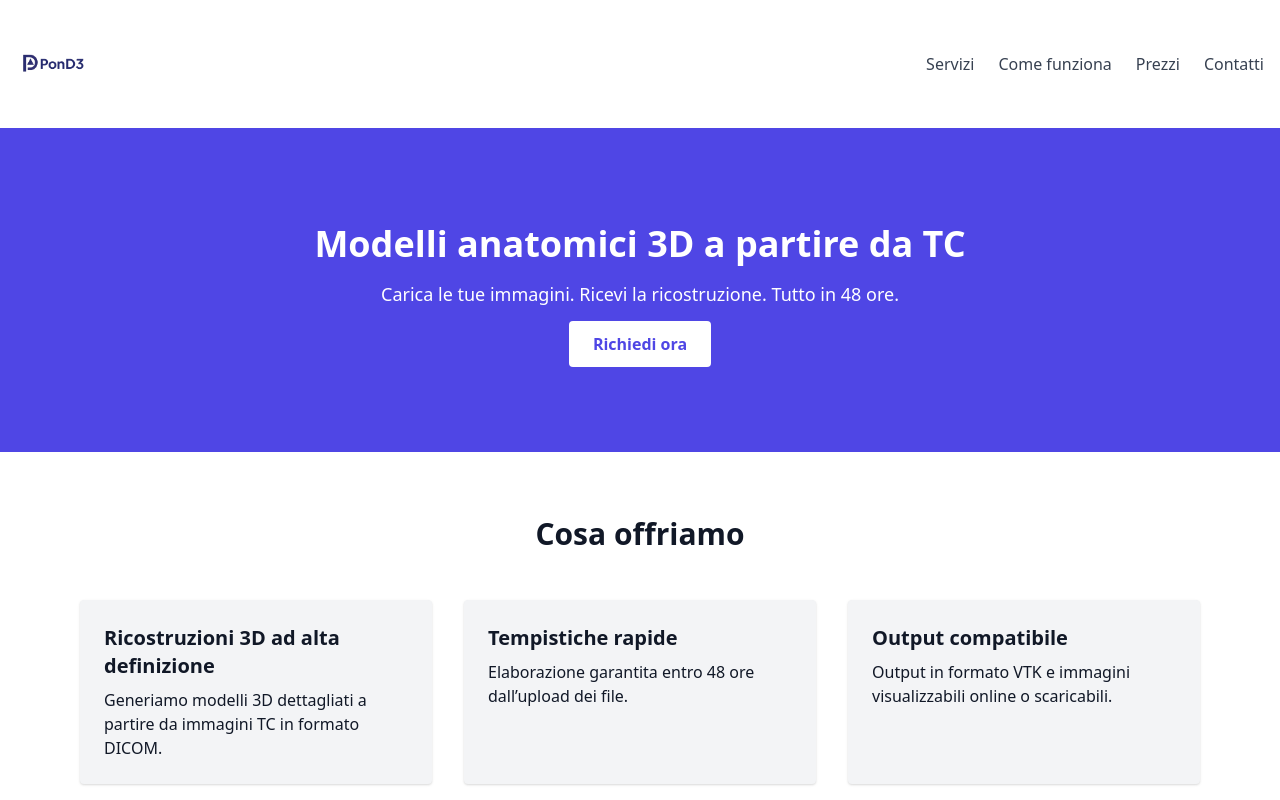
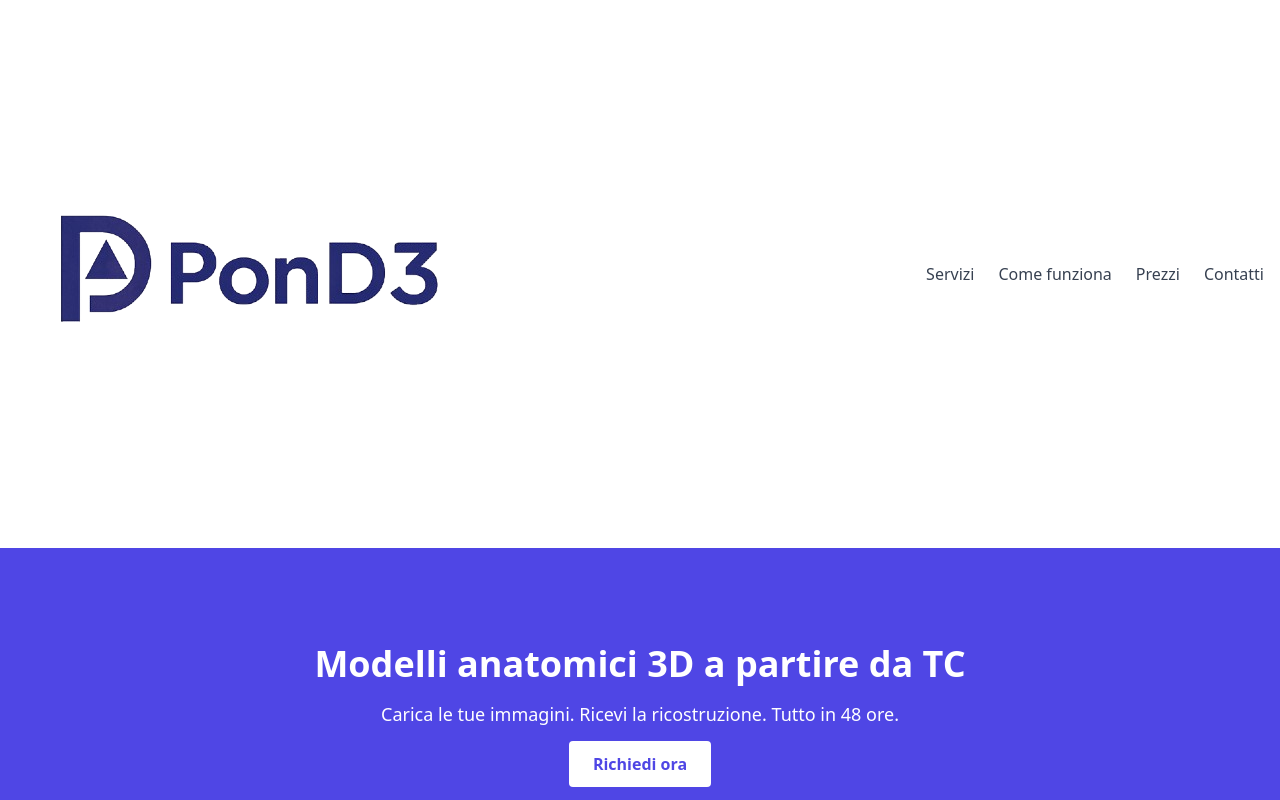
Before and after one commit to rega-12/Ponde3D, a plain HTML site: page index.html in a window 1280 px wide. Shown: the top 800 px of the page. Drawn offline with nearby package versions, Linux system fonts and the light colour scheme.

Commit message:
Update index.html

```diff
--- a/index.html
+++ b/index.html
@@ -11,7 +11,7 @@
   <header class="bg-white shadow">
     <div class="max-w-7xl mx-auto px-4 py-6 flex justify-between items-center">
      <a href="/">
-  <img src="logo-ponde3d.png" alt="PonD3 logo" class="h-20 w-auto">
+  <img src="logo-ponde3d.png" alt="PonD3 logo" class="h-25 w-auto">
 </a>
       <nav>
         <ul class="flex space-x-6">
```
